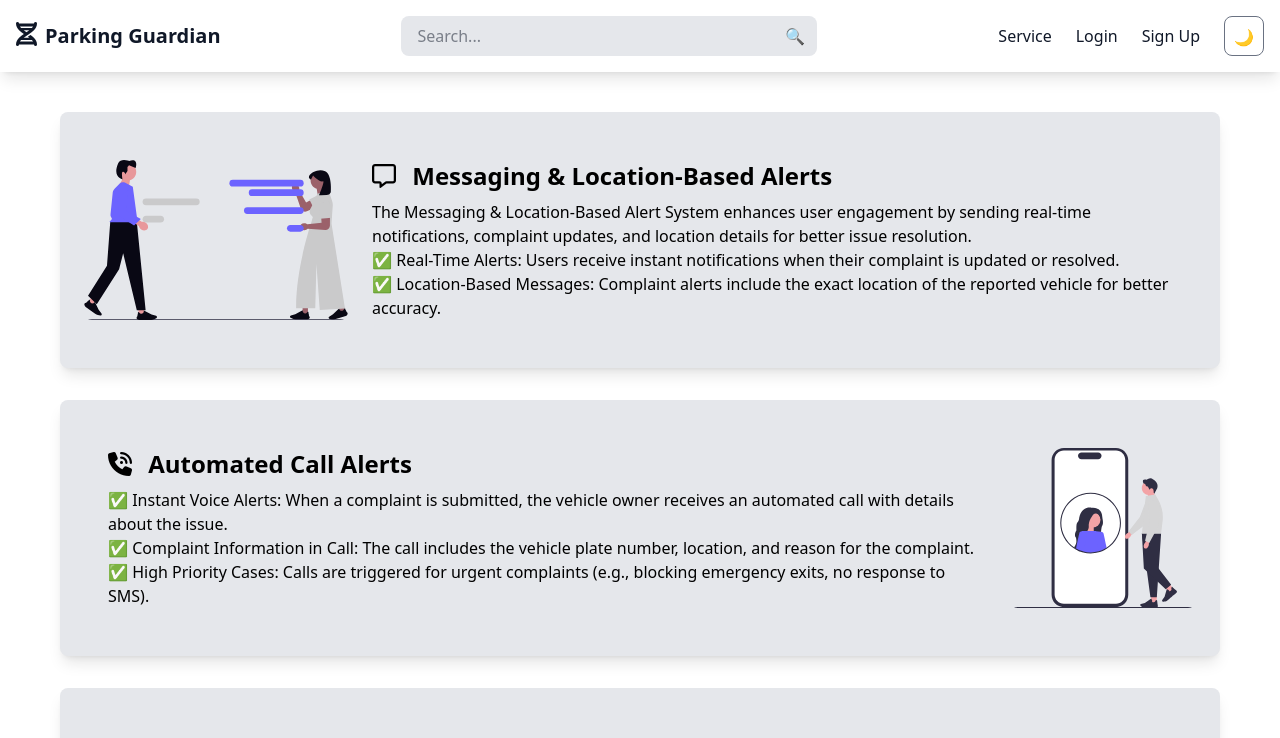
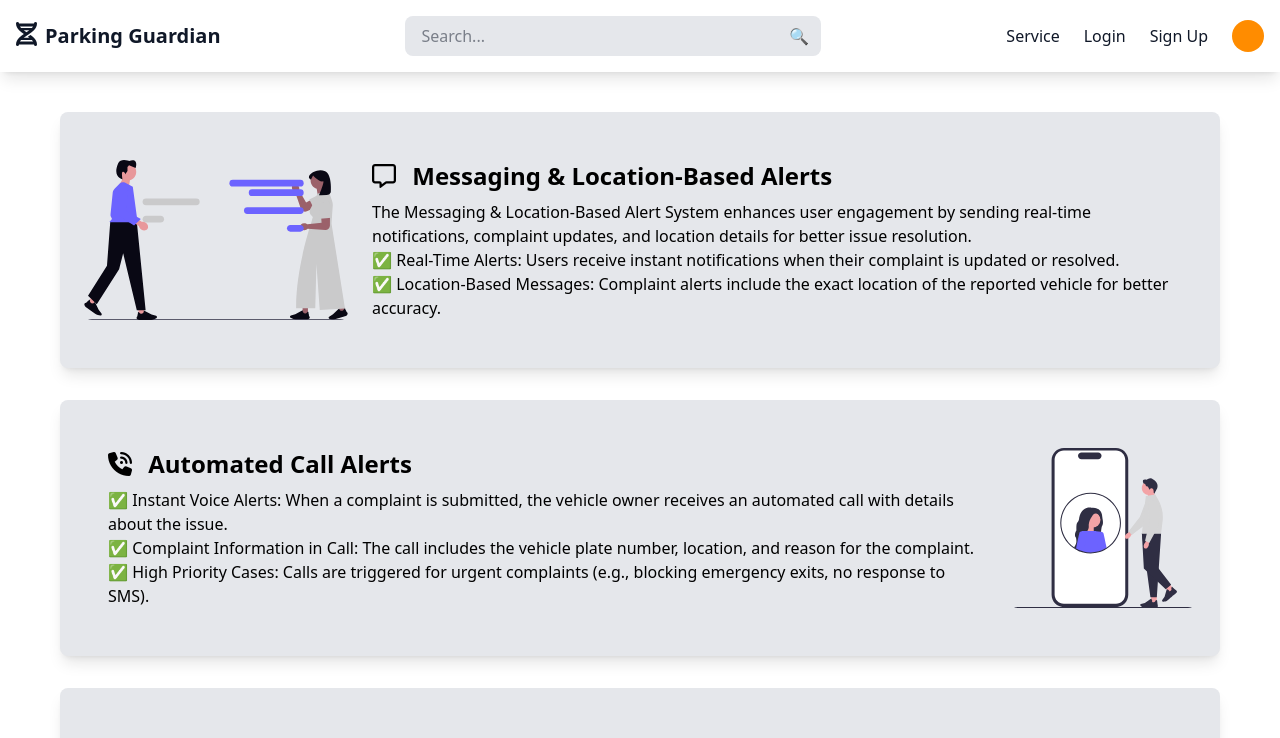
Before and after one commit to YashKambaria/Parking-Guardian, a React (Vite) app in the folder frontend/: page / in a window 1280 px wide. Shown: the top 738 px of the page. Built offline with nearby package versions, Linux system fonts and the light colour scheme.

Commit message:
style - Theme design updated

```diff
--- a/frontend/src/Navbar.jsx
+++ b/frontend/src/Navbar.jsx
@@ -88,16 +88,10 @@ export default function Navbar({ darkMode, setDarkMode }) {
         <div className="space-x-6 flex items-center">
           {isLoggedIn ? (
             <>
-              <Link
-                to={`/`}
-                className="hover:text-blue-400 cursor-pointer"
-              >
+              <Link to={`/`} className="hover:text-blue-400 cursor-pointer">
                 Home
               </Link>
-              <Link
-                to={`/service`}
-                className="hover:text-blue-400 cursor-pointer"
-              >
+              <Link to={`/service`} className="hover:text-blue-400 cursor-pointer">
                 Service
               </Link>
               <button
@@ -109,31 +103,27 @@ export default function Navbar({ darkMode, setDarkMode }) {
             </>
           ) : (
             <>
-              <Link
-                to={`/service`}
-                className="hover:text-blue-400 cursor-pointer"
-              >
+              <Link to={`/service`} className="hover:text-blue-400 cursor-pointer">
                 Service
               </Link>
-              <Link
-                to={`/login`}
-                className="hover:text-blue-400 cursor-pointer"
-              >
+              <Link to={`/login`} className="hover:text-blue-400 cursor-pointer">
                 Login
               </Link>
-              <Link
-                to={`/signup`}
-                className="hover:text-blue-400 cursor-pointer"
-              >
+              <Link to={`/signup`} className="hover:text-blue-400 cursor-pointer">
                 Sign Up
               </Link>
             </>
           )}
 
-          {/* Theme Toggle Button */}
-          <button
-            onClick={() => {
-              if (localStorage.getItem("darkMode") === "true") {
+          {/* Orange Circle Toggle */}
+          <label htmlFor="switch" className="cursor-pointer flex items-center">
+            <input
+              id="switch"
+              type="checkbox"
+              className="hidden"
+              checked={darkMode}
+              onChange={() => {
+                if (darkMode) {
                   localStorage.setItem("darkMode", "false");
                   setDarkMode(false);
                 } else {
@@ -141,10 +131,11 @@ export default function Navbar({ darkMode, setDarkMode }) {
                   setDarkMode(true);
                 }
               }}
-            className="p-2 rounded-lg border border-gray-500 hover:border-blue-500 cursor-pointer w-10 h-10"
-          >
-            {darkMode ? "🌞" : "🌙"}
-          </button>
+            />
+            <div className="circle relative w-12 h-12 rounded-full bg-orange-500 flex items-center justify-center transition-transform duration-300">
+              <div className="crescent absolute w-10 h-10 bg-white rounded-full transform transition-transform duration-300"></div>
+            </div>
+          </label>
 
           {isLoggedIn && (
             <Link
--- a/frontend/src/index.css
+++ b/frontend/src/index.css
@@ -184,3 +184,36 @@
       transform: translateY(-400%);
     }
   }
+/* Orange Circle Toggle */
+.circle {
+    position: relative;
+    border-radius: 50%;
+    background: #FF8C00; /* Orange color */
+    width: 2rem;  /* 48px */
+    height: 2rem; /* 48px */
+    display: flex;
+    align-items: center;
+    justify-content: center;
+    transition: transform 0.3s;
+  }
+
+  .crescent {
+    position: absolute;
+    border-radius: 50%;
+    width: 1.5rem;  /* 40px */
+    height: 1.5rem; /* 40px */
+    background: white;
+    transform: scale(0) ; /* Hidden by default */
+    transform-origin: top right ;
+    transition: transform 0.6s cubic-bezier(0.645, 0.045, 0.355, 1);
+  }
+
+  /* When the checkbox is checked (dark mode active), we can reveal the crescent */
+  #switch:checked + .app .circle .crescent,
+  #switch:checked ~ .circle .crescent {
+    transform: scale(1.1) translate(5px,-5px);
+    background: #101828;
+  }
+  #switch:checked ~ .circle{
+    background: white;
+  }
```
Lines whose indentation alone changed are shown as unchanged.
